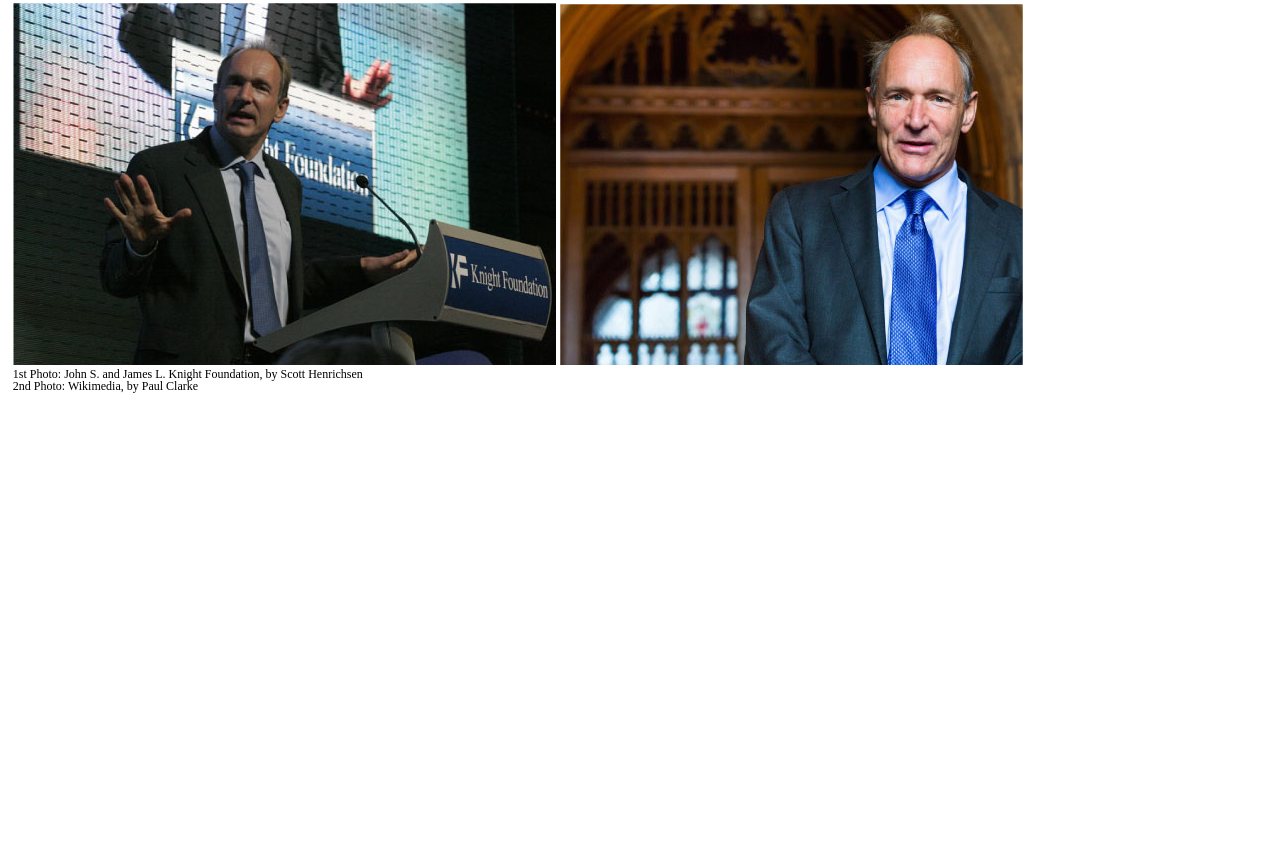
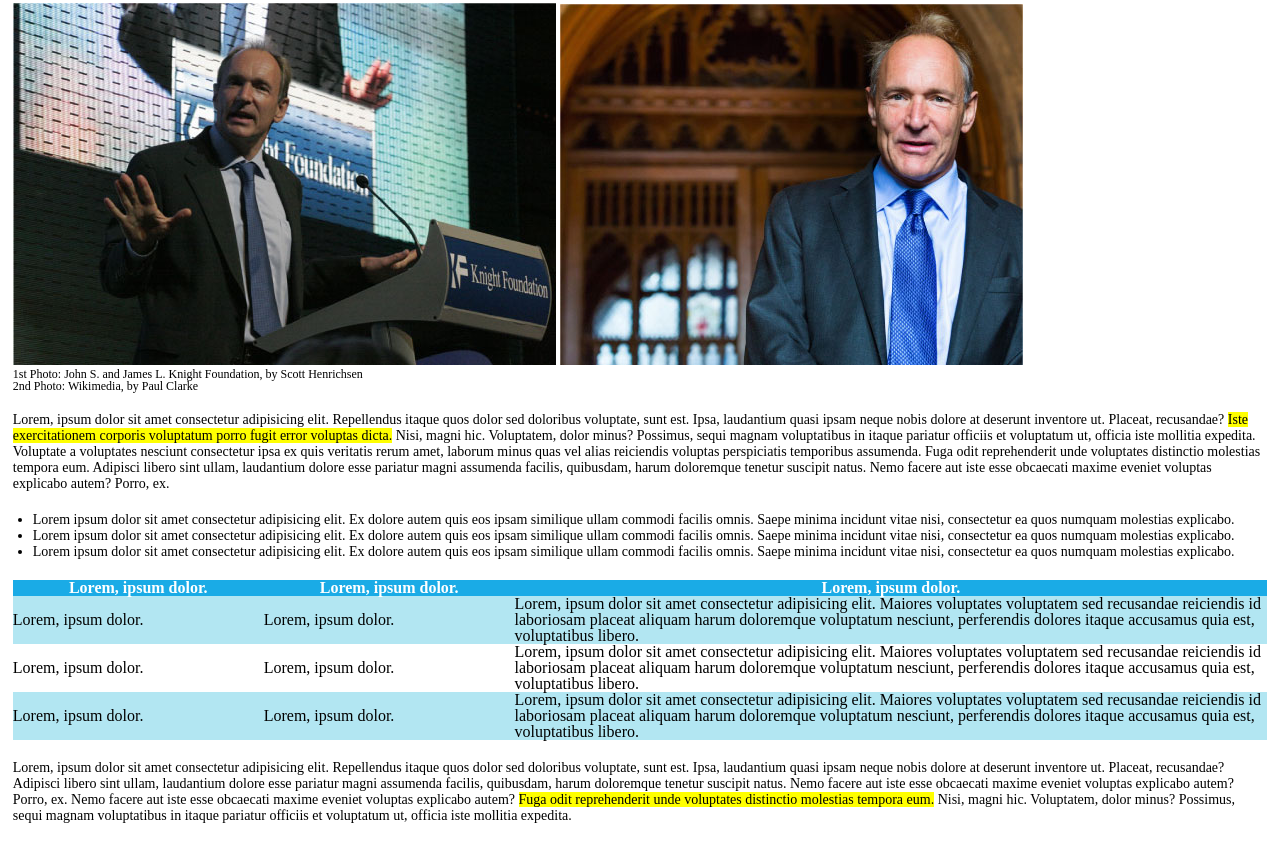
Before and after one commit to luca-macedone/html-css-booleaner, a plain HTML site: page index.html in a window 1280 px wide. Shown: the part 269-1113 px from the top of the page. Before the commit the page ends 800 px from the top, so only its background shows below. Drawn offline with Linux system fonts and the light colour scheme.

Commit message:
add "article element" block

```diff
--- a/index.html
+++ b/index.html
@@ -46,6 +46,83 @@
                 </p>
             </div>
 
+            <div class="article-element">
+
+                <p class="article-text">
+                    Lorem, ipsum dolor sit amet consectetur adipisicing elit. Repellendus itaque quos
+                    dolor sed doloribus voluptate, sunt est. Ipsa, laudantium quasi ipsam neque nobis dolore at deserunt
+                    inventore ut. Placeat, recusandae?
+                    <span class="highlight">Iste exercitationem corporis voluptatum porro fugit error voluptas dicta.</span>
+                    Nisi, magni hic. Voluptatem, dolor minus? Possimus, sequi magnam voluptatibus in itaque pariatur
+                    officiis et voluptatum ut, officia iste mollitia expedita.
+                    Voluptate a voluptates nesciunt consectetur ipsa ex quis veritatis rerum amet, laborum minus quas vel
+                    alias reiciendis voluptas perspiciatis temporibus assumenda. Fuga odit reprehenderit unde voluptates
+                    distinctio molestias tempora eum.
+                    Adipisci libero sint ullam, laudantium dolore esse pariatur magni assumenda facilis, quibusdam, harum
+                    doloremque tenetur suscipit natus. Nemo facere aut iste esse obcaecati maxime eveniet voluptas explicabo
+                    autem? Porro, ex.
+                </p>
+
+                <ul class="article-text" id="article-list">
+                    <li >
+                        Lorem ipsum dolor sit amet consectetur adipisicing elit. Ex dolore autem quis eos ipsam similique ullam commodi facilis omnis. Saepe minima incidunt vitae nisi, consectetur ea quos numquam molestias explicabo.
+
+                    </li>
+                    <li>
+                        Lorem ipsum dolor sit amet consectetur adipisicing elit. Ex dolore autem quis eos ipsam similique ullam commodi facilis omnis. Saepe minima incidunt vitae nisi, consectetur ea quos numquam molestias explicabo.
+                    </li>
+                    <li>
+                        Lorem ipsum dolor sit amet consectetur adipisicing elit. Ex dolore autem quis eos ipsam similique ullam commodi facilis omnis. Saepe minima incidunt vitae nisi, consectetur ea quos numquam molestias explicabo.
+                    </li>
+                </ul>
+
+                <table id="article-table">
+                    <thead id="article-table-head">
+                        <tr>
+                            <th >Lorem, ipsum dolor.</th>
+                            <th >Lorem, ipsum dolor.</th>
+                            <th >Lorem, ipsum dolor.</th>
+                        </tr>
+                    </thead>
+                    <tbody>
+                        <tr class="article-table-colored-row">
+                            <td>Lorem, ipsum dolor.</td>
+                            <td>Lorem, ipsum dolor.</td>
+                            <td>
+                                Lorem, ipsum dolor sit amet consectetur adipisicing elit. Maiores voluptates voluptatem sed recusandae reiciendis id laboriosam placeat aliquam harum doloremque voluptatum nesciunt, perferendis dolores itaque accusamus quia est, voluptatibus libero.
+                            </td>
+                        </tr>
+                        <tr>
+                            <td>Lorem, ipsum dolor.</td>
+                            <td>Lorem, ipsum dolor.</td>
+                            <td>
+                                Lorem, ipsum dolor sit amet consectetur adipisicing elit. Maiores voluptates voluptatem sed recusandae reiciendis id laboriosam placeat aliquam harum doloremque voluptatum nesciunt, perferendis dolores itaque accusamus quia est, voluptatibus libero.
+                            </td>
+                        </tr>
+                        <tr class="article-table-colored-row">
+                            <td>Lorem, ipsum dolor.</td>
+                            <td>Lorem, ipsum dolor.</td>
+                            <td>
+                                Lorem, ipsum dolor sit amet consectetur adipisicing elit. Maiores voluptates voluptatem sed recusandae reiciendis id laboriosam placeat aliquam harum doloremque voluptatum nesciunt, perferendis dolores itaque accusamus quia est, voluptatibus libero.
+                            </td>
+                        </tr>
+                    </tbody>
+                </table>
+
+                <p class="article-text">
+                    Lorem, ipsum dolor sit amet consectetur adipisicing elit. Repellendus itaque quos
+                    dolor sed doloribus voluptate, sunt est. Ipsa, laudantium quasi ipsam neque nobis dolore at deserunt
+                    inventore ut. Placeat, recusandae? Adipisci libero sint ullam, laudantium dolore esse pariatur magni
+                    assumenda facilis, quibusdam, harum doloremque tenetur suscipit natus. Nemo facere aut iste esse
+                    obcaecati maxime eveniet voluptas explicabo autem? Porro, ex. Nemo facere aut iste esse obcaecati maxime
+                    eveniet voluptas explicabo autem?
+                    <span class="highlight">Fuga odit reprehenderit unde voluptates distinctio molestias tempora eum.</span>
+                    Nisi, magni hic. Voluptatem, dolor minus? Possimus, sequi magnam voluptatibus in itaque pariatur
+                    officiis et voluptatum ut, officia iste mollitia expedita.
+                </p>
+
+            </div>
+
         </section>
 
     </main>
--- a/style.css
+++ b/style.css
@@ -3,7 +3,6 @@
 */
 
 * {
-    box-sizing: border-box;
     margin: 0;
     padding: 0;
     line-height: 1;
@@ -27,7 +26,7 @@
 #site-logo {
     height: 3rem;
 
-    margin: 50px 0 0 10px;
+    padding: 50px 0 0 10px;
 }
 
 #site-main-container {
@@ -68,7 +67,43 @@ h1 {
 }
 
 .photo-credits {
+    font-size: 12px;
+}
 
-    font-size: 12px;
+.article-text {
+    font-size: 14px;
+    line-height: 16px;
 
+    margin: 20px 0 20px;
 }
+
+.highlight {
+    background-color: yellow;
+}
+
+#article-list {
+    padding-left: 20px;
+}
+
+#article-list li {
+    line-height: 16px;
+}
+
+#article-table {
+    width: 100%;
+
+    border-spacing: 0;
+}
+
+#article-table-head {
+    background-color: #1AABE6;
+    color: #FFFFFF;
+}
+
+#article-table td:last-child {
+    width: 60%;
+}
+
+.article-table-colored-row {
+    background-color: #b2e6f2;
+}
```
